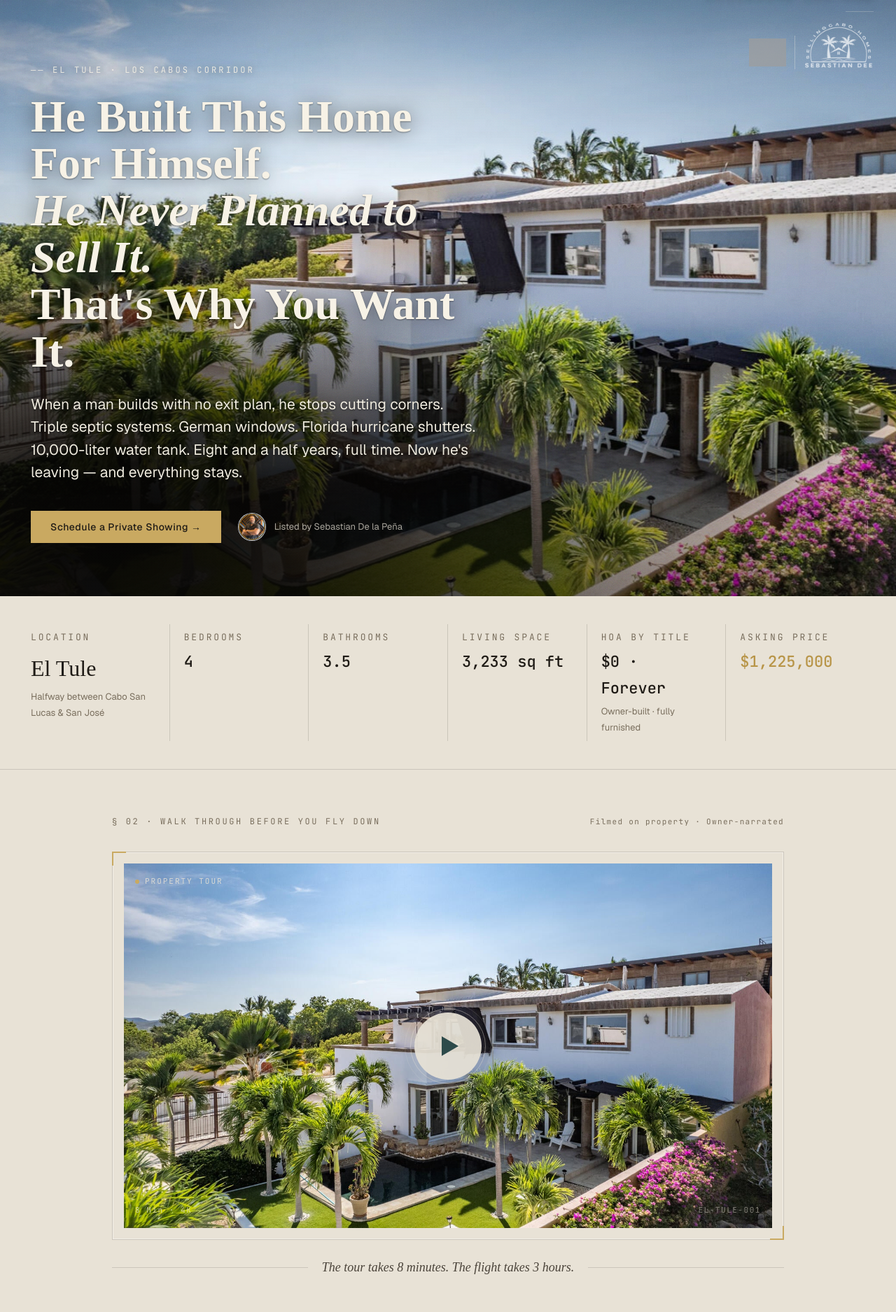
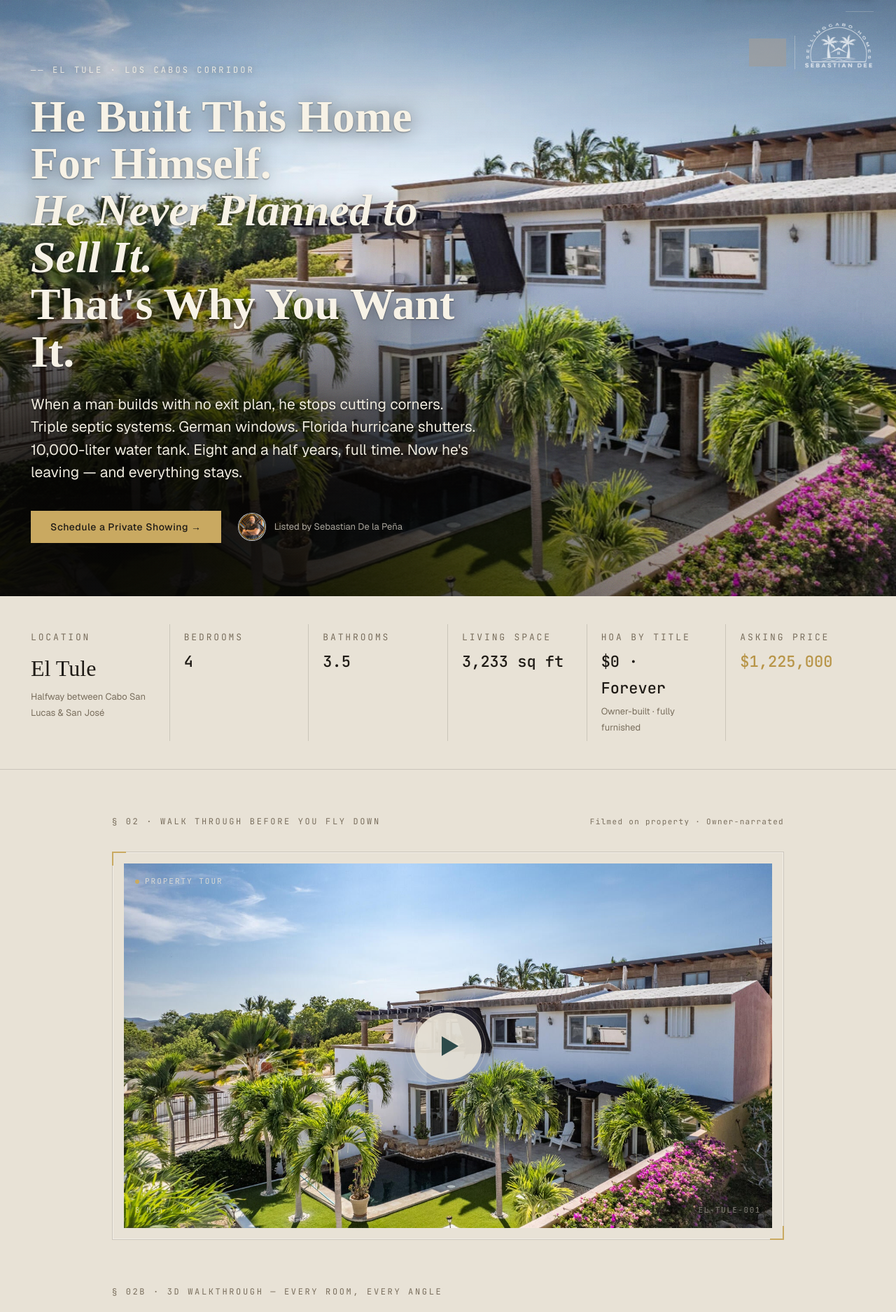
Before and after one commit to sellingcabohomes/SellingCabo.Homes, a Jekyll site: the page el-tule-ocean-view-home-los-cabos-corridor.html, which Jekyll copies as it is, in a window 1280 px wide. Shown: the part 48-1923 px from the top of the page at 70% size. Built offline with Jekyll 4.4.1, drawn with Linux system fonts in a browser that asks for light colours; some web fonts are replaced; grey boxes are pictures that could not be loaded.

Commit message:
Round 10 mobile critical fixes
- Delete duplicate video caption HTML (above the matterport caption)
- Remove white-space:nowrap from .video-caption-text (was causing horizontal overflow on mobile)
- Add html/body overflow-x:hidden as safety belt
- Collapse matterport caption side-lines on mobile, allow text wrap
- Force hero logo sizes with !important (Ronival 14px, SellingCabo 30px on mobile)
- Hero headline 36px -> 30px on mobile (back to 4 lines)
- Upgraded sticky nav JS: recalcThreshold() + load event listener for reliable mobile trigger
- Verified dual-span nav label structure and nav-label-short rules are in place

Co-Authored-By: Claude Sonnet 4.6 <noreply@anthropic.com>

```diff
--- a/el-tule-ocean-view-home-los-cabos-corridor.html
+++ b/el-tule-ocean-view-home-los-cabos-corridor.html
@@ -65,6 +65,7 @@
     }
     *, *::before, *::after { box-sizing: border-box; margin: 0; padding: 0; }
     html { scroll-behavior: smooth; }
+    html, body { overflow-x: hidden; }
     body { font-family: 'Geist', sans-serif; font-size: 18px; line-height: 1.75; color: var(--ink); background: var(--paper); }
     img { max-width: 100%; display: block; }
     a { color: inherit; }
@@ -225,7 +226,7 @@
     .video-stage iframe { position: absolute; inset: 0; width: 100%; height: 100%; border: none; }
     .video-caption { max-width: 960px; margin: 24px auto 0; display: grid; grid-template-columns: 1fr auto 1fr; align-items: center; gap: 20px; }
     .video-caption-line { height: 1px; background: var(--line); }
-    .video-caption-text { font-family: 'Instrument Serif', serif; font-style: italic; font-size: 18px; color: var(--ink-soft); text-align: center; white-space: nowrap; }
+    .video-caption-text { font-family: 'Instrument Serif', serif; font-style: italic; font-size: 18px; color: var(--ink-soft); text-align: center; }
     .matterport-label { max-width: 960px; margin: 56px auto 16px; }
     .matterport-caption { max-width: 960px; margin: 24px auto 0; display: grid; grid-template-columns: 1fr auto 1fr; align-items: center; gap: 20px; }
 
@@ -455,18 +456,18 @@
       /* HERO MOBILE (Round 8) */
       .hero { align-items: center; }
       .hero-content { text-align: center; padding: 100px 24px 32px; max-width: 100%; margin: 0 auto; }
-      .hero h1 { font-size: 36px; line-height: 1.08; margin-bottom: 18px; }
+      .hero h1 { font-size: 30px !important; line-height: 1.1 !important; margin-bottom: 18px !important; }
       .hero-subhead { font-size: 16px; line-height: 1.5; margin-bottom: 28px; max-width: 100%; }
       .hero-eyebrow { font-size: 11px; margin-bottom: 14px; letter-spacing: 0.22em; }
 
-      /* HERO TRUST BLOCK MOBILE (Round 9) */
-      .hero-trust { top: 16px; right: auto; left: 50%; transform: translateX(-50%); align-items: center; text-align: center; width: auto; gap: 6px; }
-      .hero-trust-label { font-size: 10px; letter-spacing: 0.18em; }
-      .hero-trust-divider { width: 32px; align-self: center; }
-      .hero-trust-logos { gap: 8px; justify-content: center; align-self: center; }
-      .hero-trust-logos img.ronival { height: 14px; }
-      .hero-trust-logos img.scbh { height: 30px; }
-      .hero-trust-logos .divider { height: 16px; }
+      /* HERO TRUST BLOCK MOBILE — FORCED (Round 10) */
+      .hero-trust { top: 16px !important; left: 50% !important; right: auto !important; transform: translateX(-50%) !important; align-items: center !important; text-align: center !important; width: auto !important; }
+      .hero-trust-label { font-size: 10px !important; letter-spacing: 0.18em !important; }
+      .hero-trust-divider { width: 32px !important; align-self: center !important; }
+      .hero-trust-logos { gap: 8px !important; justify-content: center !important; align-self: center !important; }
+      .hero-trust-logos img.ronival { height: 14px !important; }
+      .hero-trust-logos img.scbh { height: 30px !important; }
+      .hero-trust-logos .divider { height: 16px !important; }
 
       /* Hero overlay — stronger top + bottom for mobile type protection */
       .hero-overlay {
@@ -534,6 +535,11 @@
       /* GALLERY */
       .gallery-grid { grid-template-columns: 1fr 1fr; gap: 10px; }
       .final-gallery { padding: 60px 20px; }
+
+      /* MATTERPORT CAPTION MOBILE (Round 10) */
+      .matterport-caption { grid-template-columns: 1fr; max-width: 100%; padding: 0 20px; }
+      .matterport-caption .video-caption-line { display: none; }
+      .video-caption-text { font-size: 15px; line-height: 1.4; }
 
       /* STICKY NAV MOBILE (Round 9) */
       .nav { justify-content: center; gap: 16px; padding: 0 16px; }
@@ -828,12 +834,6 @@
       <div class="video-listing-id">EL-TULE-001</div>
     </div>
   </div>
-  <div class="video-caption reveal delay-2">
-    <div class="video-caption-line"></div>
-    <span class="video-caption-text">The tour takes 8 minutes. The flight takes 3 hours.</span>
-    <div class="video-caption-line"></div>
-  </div>
-
   <div class="matterport-label reveal">
     <span class="section-eyebrow">§ 02b · 3D Walkthrough — Every Room, Every Angle</span>
   </div>
```
Also changed, not shown: other parts of el-tule-ocean-view-home-los-cabos-corridor.html (+9 -4 lines).
